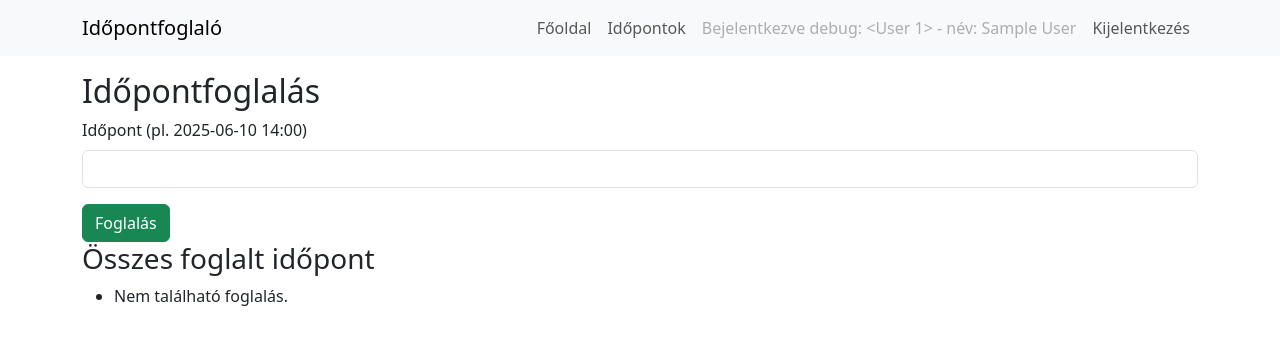
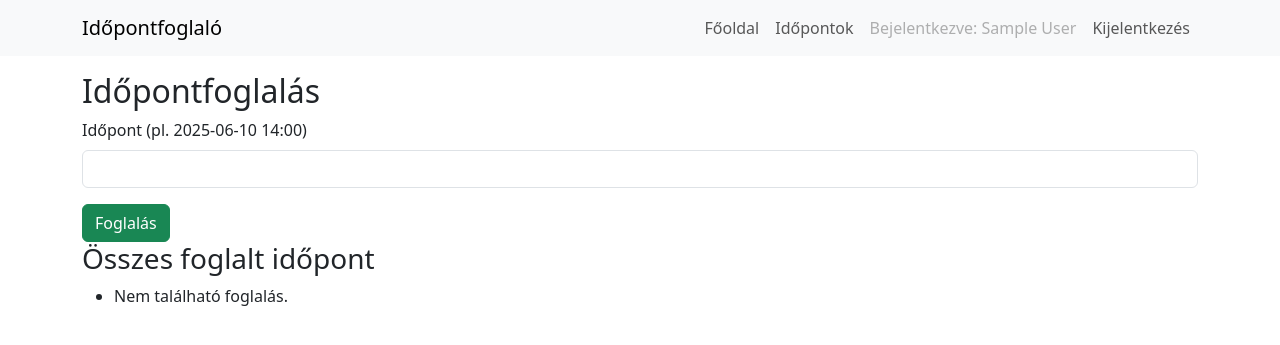
Before and after one commit to kritikalds/laci-flask-app, a Flask app: page /appointments in a window 1280 px wide. Shown: the top 345 px of the page. Run offline with Flask 3, Linux system fonts and the light colour scheme; the visitor is signed in with stand-in values (Sample User, id 1); data comes from the database, SQL or seed files in the repository; data that the repository does not hold is empty.

Commit message:
Update base.html

```diff
--- a/templates/base.html
+++ b/templates/base.html
@@ -13,13 +13,14 @@
   <li class="nav-item"><a class="nav-link" href="{{ url_for('index') }}">Főoldal</a></li>
   {% if current_user.is_authenticated %}
     <li class="nav-item"><a class="nav-link" href="{{ url_for('appointments') }}">Időpontok</a></li>
-        <li class="nav-item nav-link disabled">Bejelentkezve debug: {{ current_user }} - név: {{ current_user.name }}</li>
+    <li class="nav-item nav-link disabled">Bejelentkezve: {{ current_user.name }}</li>
     <li class="nav-item"><a class="nav-link" href="{{ url_for('logout') }}">Kijelentkezés</a></li>
   {% else %}
     <li class="nav-item"><a class="nav-link" href="{{ url_for('login') }}">Bejelentkezés</a></li>
     <li class="nav-item"><a class="nav-link" href="{{ url_for('register') }}">Regisztráció</a></li>
   {% endif %}
 </ul>
+
   </div>
 </nav>
 <div class="container">
```
Lines whose indentation alone changed are shown as unchanged.
